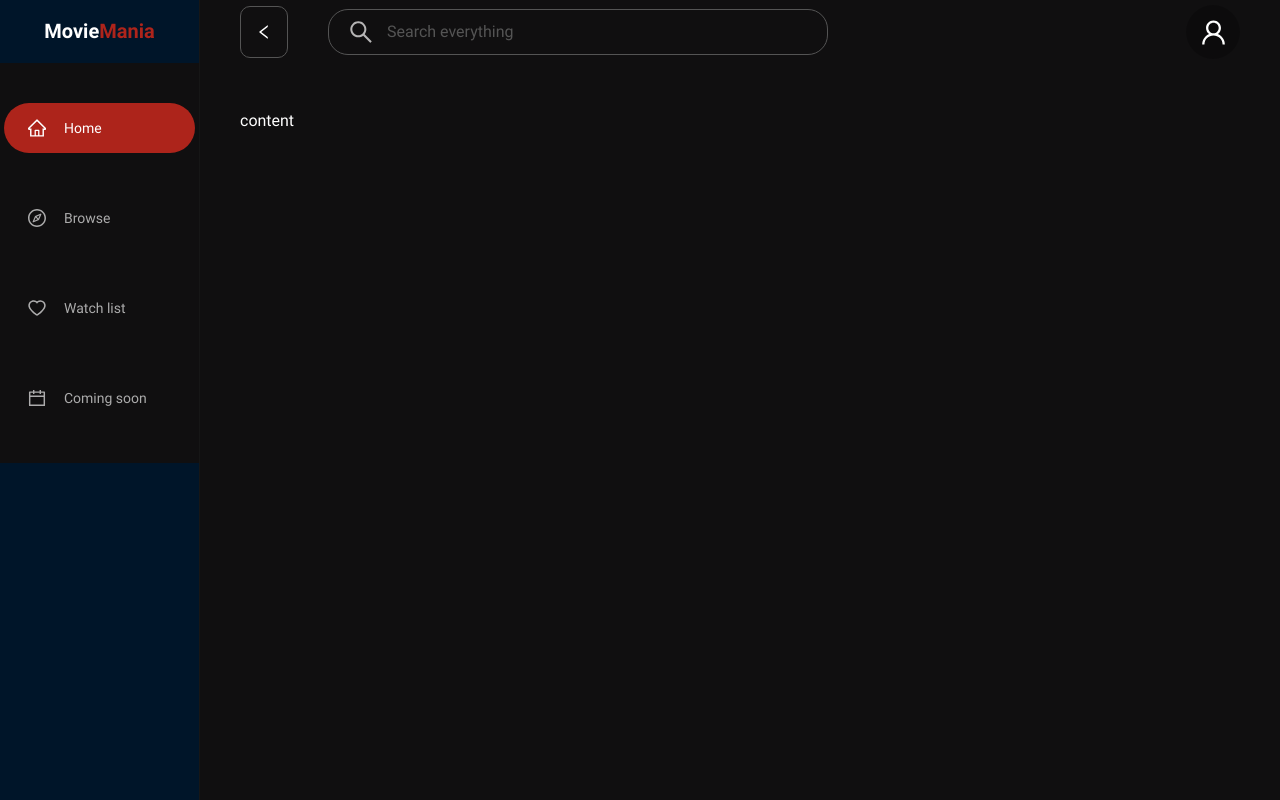
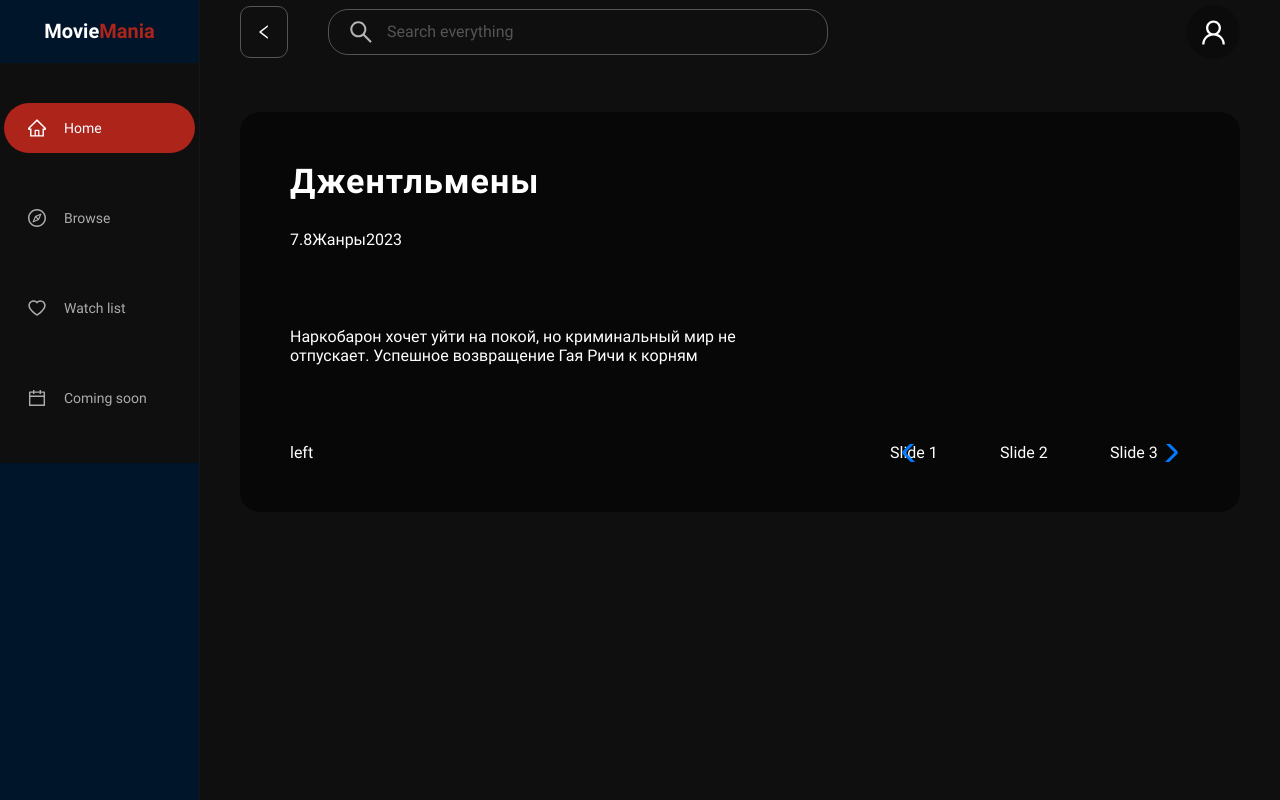
Before and after one commit to zeroqs/MovieMania, a React app: page / in a window 1280 px wide. Built offline with nearby package versions, Linux system fonts and the light colour scheme; the HTML template or start-up script is replaced by a standard one.

Commit message:
🌌 add base slider to main page 🌌

```diff
--- a/src/pages/MainPage/MainPage.module.scss
+++ b/src/pages/MainPage/MainPage.module.scss
@@ -1,14 +1,40 @@
+.root {
+  position: relative;
+}
 
-.iconSize {
-  font-size: 28px;
+.filmPreview {
+  padding: 50px;
+  background-color: #070708;
+  border-radius: 20px;
+  min-height: 400px;
+  display: flex;
+  flex-direction: column;
+  justify-content: space-between;
 }
 
 
-.content {
-  padding: 24px;
-  min-height: 360px;
+.title {
+  h1 {
+    font-size: 34px;
+    font-weight: 600;
+    letter-spacing: 1px;
+  }
+
+  display: flex;
+  flex-direction: column;
+  gap: 30px;
 }
 
-.layout {
-  min-height: 100dvh;
+.main {
+  max-width: 450px;
 }
+
+.footer {
+  display: flex;
+  justify-content: space-between;
+  align-items: center;
+}
+
+.rightSide {
+  width: 300px;
+}
--- a/src/pages/MainPage/MainPage.tsx
+++ b/src/pages/MainPage/MainPage.tsx
@@ -1,9 +1,59 @@
+import 'swiper/css'
+import 'swiper/css/pagination'
+import 'swiper/css/navigation'
+
+import { Navigation, Pagination } from 'swiper/modules'
+import { Swiper, SwiperSlide } from 'swiper/react'
+
 import { Content } from '@/shared/ui'
+
+import styles from './MainPage.module.scss'
 
 const MainPage = () => {
   return (
     <>
-      <Content>content</Content>
+      <Content className={styles.root}>
+        <div className={styles.filmPreview}>
+          <header className={styles.title}>
+            <h1>Джентльмены</h1>
+            <div className={styles.filmDetails}>
+              <span>7.8</span>
+              <span>Жанры</span>
+              <span>2023</span>
+            </div>
+          </header>
+          <main className={styles.main}>
+            <span>
+              Наркобарон хочет уйти на покой, но криминальный мир не отпускает.
+              Успешное возвращение Гая Ричи к корням
+            </span>
+          </main>
+          <footer className={styles.footer}>
+            <div className={styles.leftSide}>left</div>
+            <div className={styles.rightSide}>
+              <Swiper
+                initialSlide={1}
+                centeredSlides
+                navigation={true}
+                slidesPerView={3}
+                spaceBetween={30}
+                modules={[Pagination, Navigation]}
+                className="mySwiper"
+              >
+                <SwiperSlide>Slide 1</SwiperSlide>
+                <SwiperSlide>Slide 2</SwiperSlide>
+                <SwiperSlide>Slide 3</SwiperSlide>
+                <SwiperSlide>Slide 4</SwiperSlide>
+                <SwiperSlide>Slide 5</SwiperSlide>
+                <SwiperSlide>Slide 6</SwiperSlide>
+                <SwiperSlide>Slide 7</SwiperSlide>
+                <SwiperSlide>Slide 8</SwiperSlide>
+                <SwiperSlide>Slide 9</SwiperSlide>
+              </Swiper>
+            </div>
+          </footer>
+        </div>
+      </Content>
     </>
   )
 }
```
